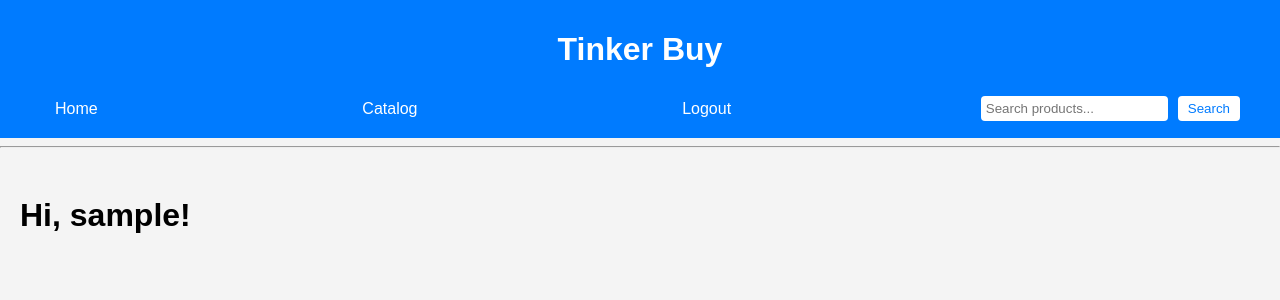
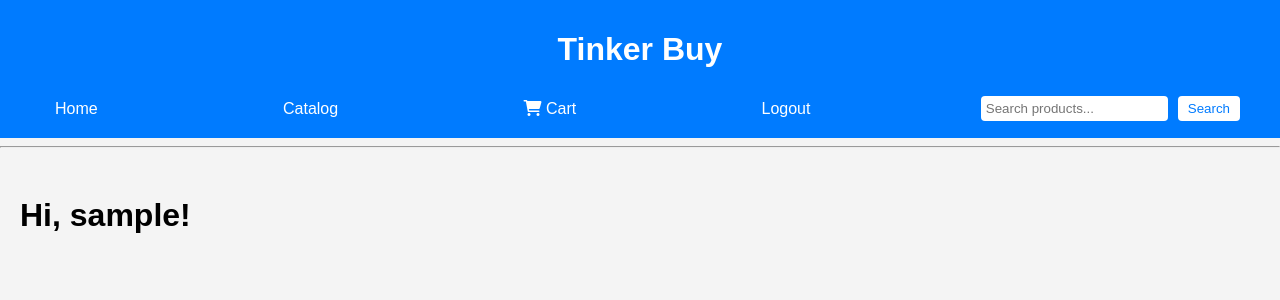
Before and after one commit to dyson-m/340-webapp, a Flask app: page / in a window 1280 px wide. Shown: the top 300 px of the page. Run offline with Flask 3, Linux system fonts and the light colour scheme; the visitor is signed in with stand-in values (Sample User, id 1).

Commit message:
add cart in the nav bar

```diff
--- a/app/routes.py
+++ b/app/routes.py
@@ -91,6 +91,13 @@ def init_routes(app):
 
         return render_template('search_results.html', results=results)
 
+    @app.route('/cart')
+    def cart():
+
+
+
+        return render_template('cart.html')
+
     @app.route('/search', methods=['GET', 'POST'])
     def search():
 
--- a/app/templates/base.html
+++ b/app/templates/base.html
@@ -2,6 +2,7 @@
 <html>
     <head>
       <link rel="stylesheet" href="{{ url_for('static', filename='css/base.css') }}">
+      <link rel="stylesheet" href="https://cdnjs.cloudflare.com/ajax/libs/font-awesome/6.0.0-beta3/css/all.min.css">
       {% if title %}
       <title>{{ title }} - Tinker Buy</title>
       {% else %}
@@ -14,9 +15,11 @@
           <nav>
             <a href="{{ url_for('index') }}">Home</a>
             <a href="{{ url_for('catalog') }}">Catalog</a>
+            <a href="{{ url_for('cart') }}"><i class="fas fa-shopping-cart"></i> Cart</a>
             {% if current_user.is_anonymous %}
               <a href="{{ url_for('login') }}">Login</a>
             {% else %}
+
               <a href="{{ url_for('logout') }}">Logout</a>
             {% endif %}
             <form action="{{ url_for('search') }}" method="get" class="search-form">
--- /dev/null
+++ b/app/templates/cart.html
@@ -0,0 +1 @@
+{% extends "base.html" %}
```
